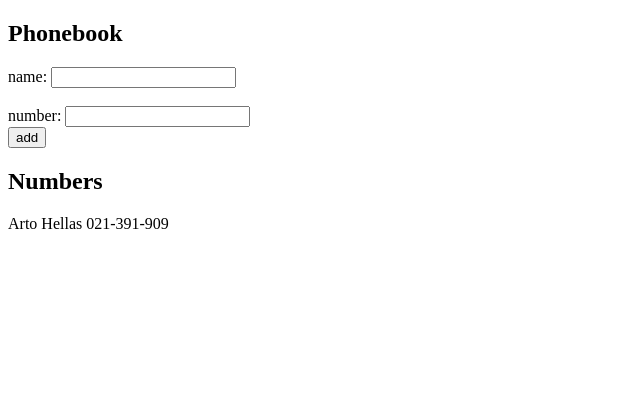
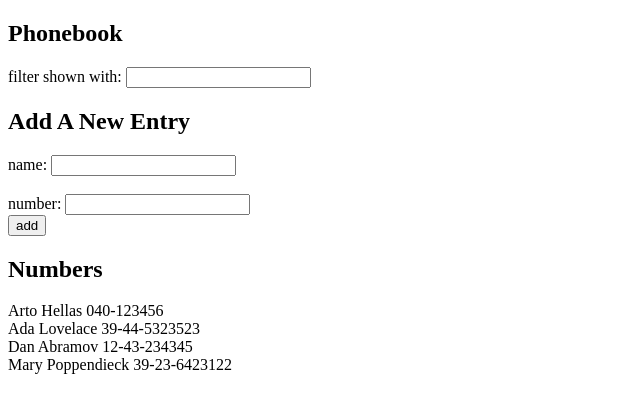
Before and after one commit to curryworry/fso, a React (Vite) app in the folder part2/phonebook/: page / in a window 1280 px wide. Shown: the top 412 px of the page, without its empty margins (0-640 px from the left). Built offline with nearby package versions, Linux system fonts and the light colour scheme.

Commit message:
Added case-insensitive search functionality

```diff
--- a/part2/phonebook/src/App.jsx
+++ b/part2/phonebook/src/App.jsx
@@ -2,21 +2,31 @@
 
 const App = () => {
   const [persons, setPersons] = useState([
-    {
-      name: 'Arto Hellas',
-      number: '021-391-909'
-    }
+    { name: 'Arto Hellas', number: '040-123456', id: 1 },
+    { name: 'Ada Lovelace', number: '39-44-5323523', id: 2 },
+    { name: 'Dan Abramov', number: '12-43-234345', id: 3 },
+    { name: 'Mary Poppendieck', number: '39-23-6423122', id: 4 }
   ])
+  const [filteredPersons, setFilteredPersons] = useState(persons)
+
   const [newName, setNewName] = useState('')
   const [newNumber, setNewNumber] = useState('')
+  //const [search, setSearch] = useState('')
+
+  const handleSearch = (e) => {
+    let search = e.target.value;
+    const chosenPersons = [...persons];
+    setFilteredPersons(
+      chosenPersons.filter(person => person.name.toLowerCase().includes(search.toLowerCase())))
+  }
 
   const handleNameChange = (e) => {
-    console.log(e.target.value)
+    //console.log(e.target.value)
     setNewName(e.target.value)
   }
 
   const handleNumberChange = (e) => {
-    console.log(e.target.value)
+    //console.log(e.target.value)
     setNewNumber(e.target.value)
   }
 
@@ -31,13 +41,16 @@
     const existingUser = newPersons.some(person=>person.name===newName)
     existingUser
       ?alert(`${newName} has already been added to phone book`)
-      :setPersons(newPersons.concat({name: newName,number: newNumber}))
-
+      :setPersons(newPersons.concat({name: newName,number: newNumber})),setFilteredPersons(newPersons.concat({name: newName,number: newNumber}))
   }
 
     return (
     <div>
       <h2>Phonebook</h2>
+        <div>
+          filter shown with: <input onChange={handleSearch}/>
+        </div>
+      <h2>Add A New Entry</h2>
       <form onSubmit={handleSubmit}>
         <div>
           name: <input onChange={handleNameChange}/>
@@ -52,7 +65,7 @@
       </form>
       <h2>Numbers</h2>
       <div>
-        {persons.map(person => <div key={person.name}>{person.name} {person.number}</div>)}
+        {filteredPersons.map(person => <div key={person.name}>{person.name} {person.number}</div>)}
       </div>
     </div>
   )
```
